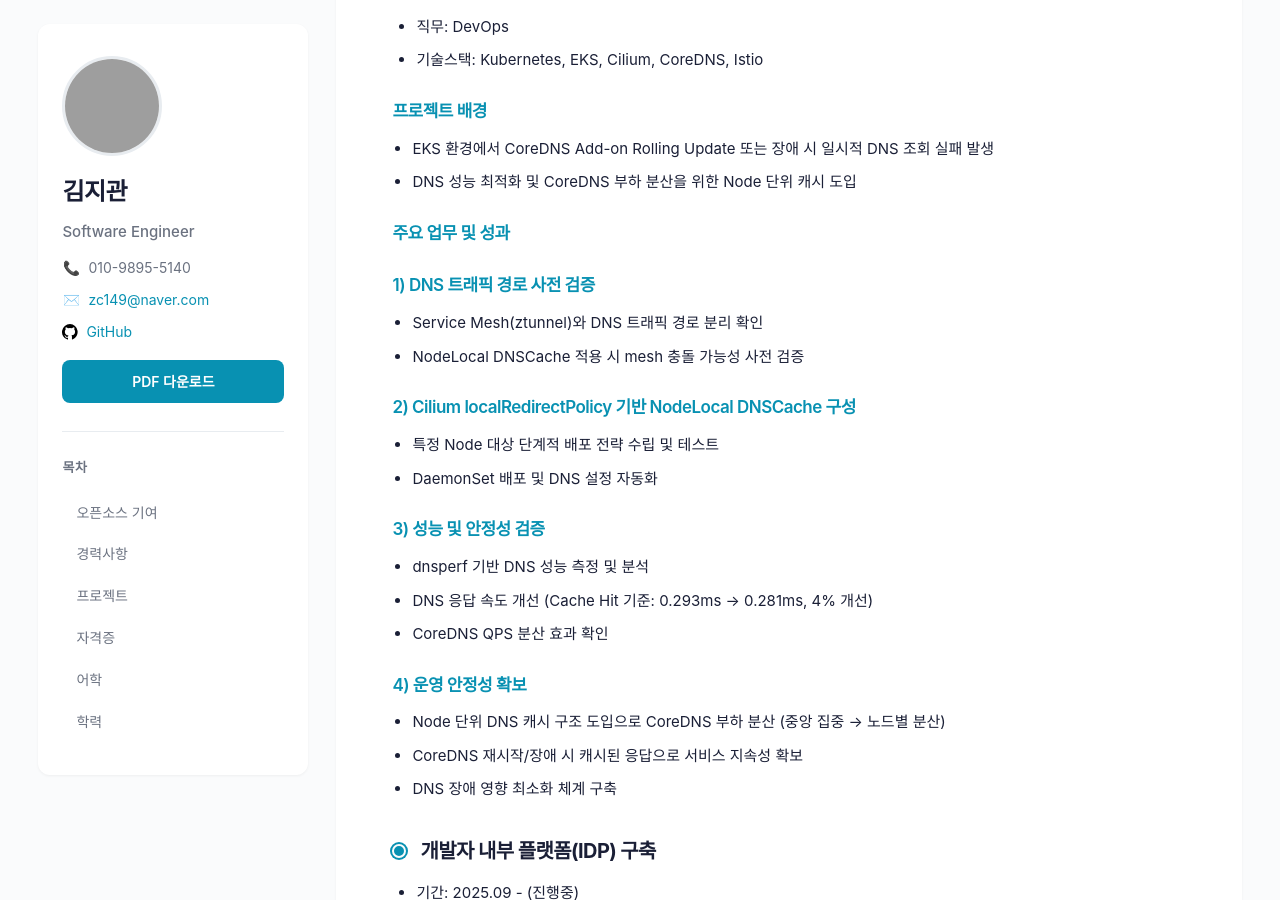
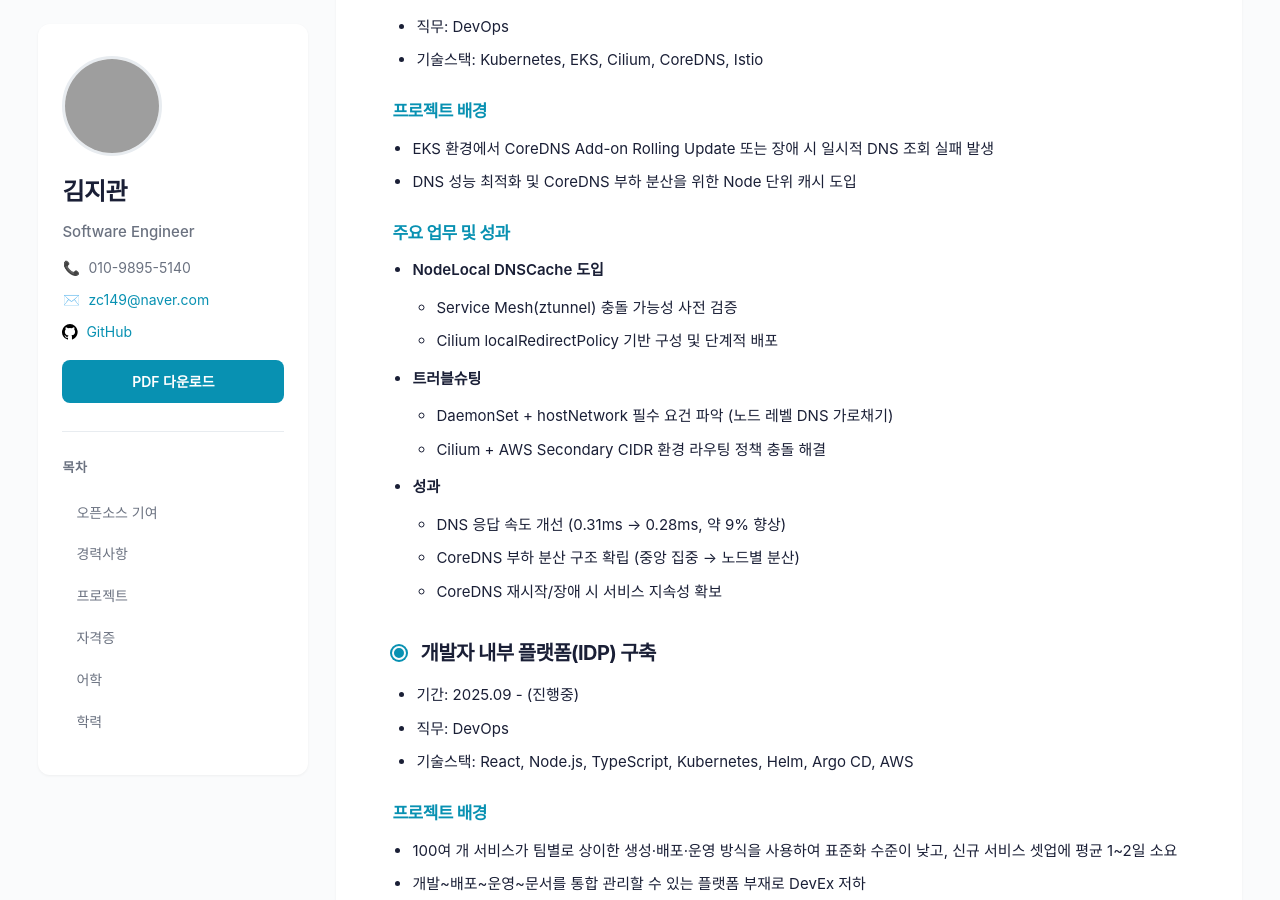
Before and after one commit to zc149/zc149.github.io, a Jekyll site: the page built from index.md, in a window 1280 px wide and 900 px high, scrolled down 1936 px. Built offline with Jekyll 4.4.1, drawn with Linux system fonts in a browser that asks for light colours; some of the changed text lies outside the part shown; grey boxes are pictures that could not be loaded.

Commit message:
NodeLocal DNSCache 내용 수정

```diff
--- a/index.md
+++ b/index.md
@@ -38,7 +38,7 @@ Terrateam 사용 중 발견한 UI 이슈를 재현하고 수정한 기여입니
 
 ### 씨제이올리브영주식회사
 
-- 기간: 2025.09 - 2026.03 (6개월)
+- 기간: 2025.09 - (진행중)
 - 직무: DevOps
 - 직급: 인턴
 - 주요 프로젝트: [개발자 내부 플랫폼(IDP) 구축](#개발자-내부-플랫폼idp-구축)
@@ -68,27 +68,18 @@ Terrateam 사용 중 발견한 UI 이슈를 재현하고 수정한 기여입니
 
 #### 주요 업무 및 성과
 
-#### 1) DNS 트래픽 경로 사전 검증
+- **NodeLocal DNSCache 도입**
+  - Service Mesh(ztunnel) 충돌 가능성 사전 검증
+  - Cilium localRedirectPolicy 기반 구성 및 단계적 배포
 
-- Service Mesh(ztunnel)와 DNS 트래픽 경로 분리 확인
-- NodeLocal DNSCache 적용 시 mesh 충돌 가능성 사전 검증
+- **트러블슈팅**
+  - DaemonSet + hostNetwork 필수 요건 파악 (노드 레벨 DNS 가로채기)
+  - Cilium + AWS Secondary CIDR 환경 라우팅 정책 충돌 해결
 
-#### 2) Cilium localRedirectPolicy 기반 NodeLocal DNSCache 구성
-
-- 특정 Node 대상 단계적 배포 전략 수립 및 테스트
-- DaemonSet 배포 및 DNS 설정 자동화
-
-#### 3) 성능 및 안정성 검증
-
-- dnsperf 기반 DNS 성능 측정 및 분석
-- DNS 응답 속도 개선 (Cache Hit 기준: 0.293ms → 0.281ms, 4% 개선)
-- CoreDNS QPS 분산 효과 확인
-
-#### 4) 운영 안정성 확보
-
-- Node 단위 DNS 캐시 구조 도입으로 CoreDNS 부하 분산 (중앙 집중 → 노드별 분산)
-- CoreDNS 재시작/장애 시 캐시된 응답으로 서비스 지속성 확보
-- DNS 장애 영향 최소화 체계 구축
+- **성과**
+  - DNS 응답 속도 개선 (0.31ms → 0.28ms, 약 9% 향상)
+  - CoreDNS 부하 분산 구조 확립 (중앙 집중 → 노드별 분산)
+  - CoreDNS 재시작/장애 시 서비스 지속성 확보
 
 ### 개발자 내부 플랫폼(IDP) 구축
 
```
